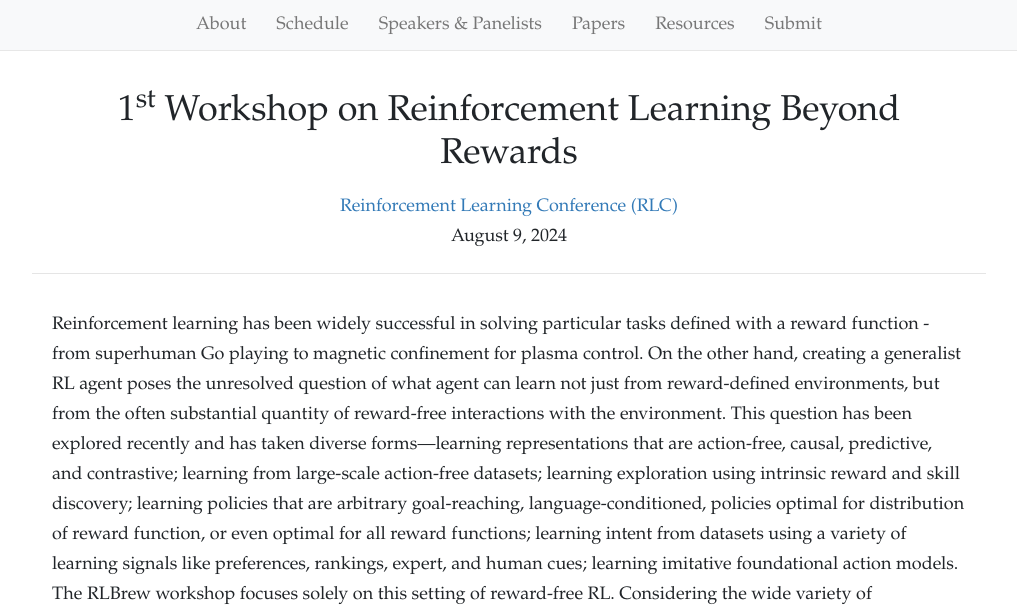
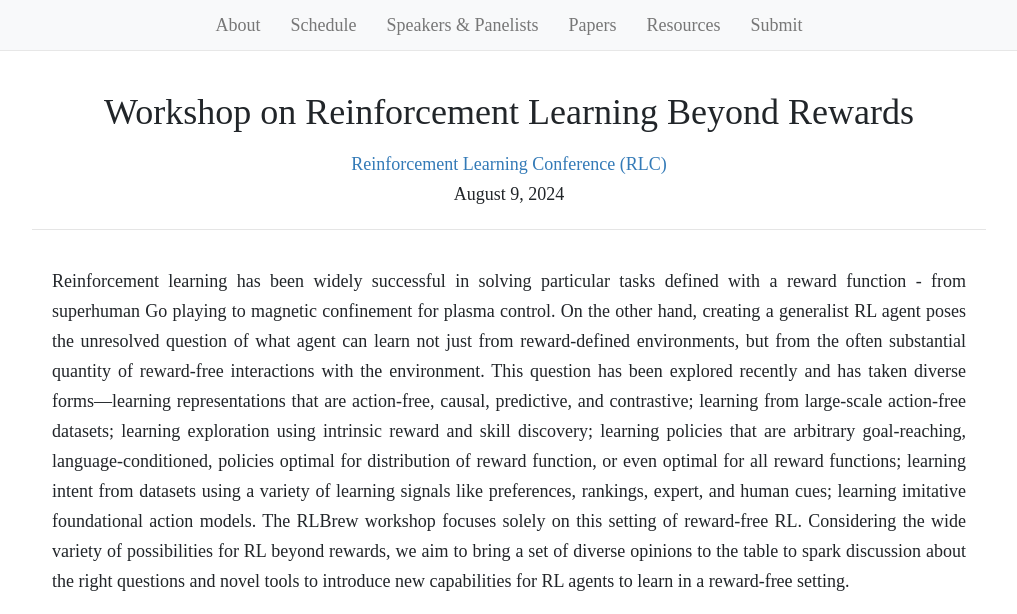
Before and after one commit to rlbrew-workshop/rlbrew-workshop.github.io, a Jekyll site: the page built from index.html, in a window 1280 px wide. Shown: the top 614 px of the page, without its empty margins (131-1148 px from the left). Built offline with Jekyll 4.4.1, drawn with Linux system fonts in a browser that asks for light colours; nearby versions of some CDN libraries.

Commit message:
Add templates

```diff
--- a/_layouts/default.html
+++ b/_layouts/default.html
@@ -48,7 +48,7 @@
     <div class="page-content">
 
       <div class="row justify-content-center">
-        <h1 class="text-center">1<sup>st</sup>  Workshop on Reinforcement Learning Beyond Rewards </h1>
+        <h1 class="text-center"> Workshop on Reinforcement Learning Beyond Rewards </h1>
         <div class="break"></div>
         <h4 class="text-center"><a href="https://rl-conference.cc/"> Reinforcement Learning Conference (RLC)</a></h4>
         <div class="break"></div>
--- a/css/style.css
+++ b/css/style.css
@@ -3,7 +3,7 @@ a {
 }
 
 body {
-  font-family: 'Palatino',serif;
+  font-family: serif;
   font-size: 18px;
   line-height: 30px;
 }
@@ -14,6 +14,7 @@ h1, h2, h3, p, table, dl, ol, ul {
 
 p, ul, ol {
   margin-top: 0px;
+  text-align: justify;
 }
 
 h1 {
```
